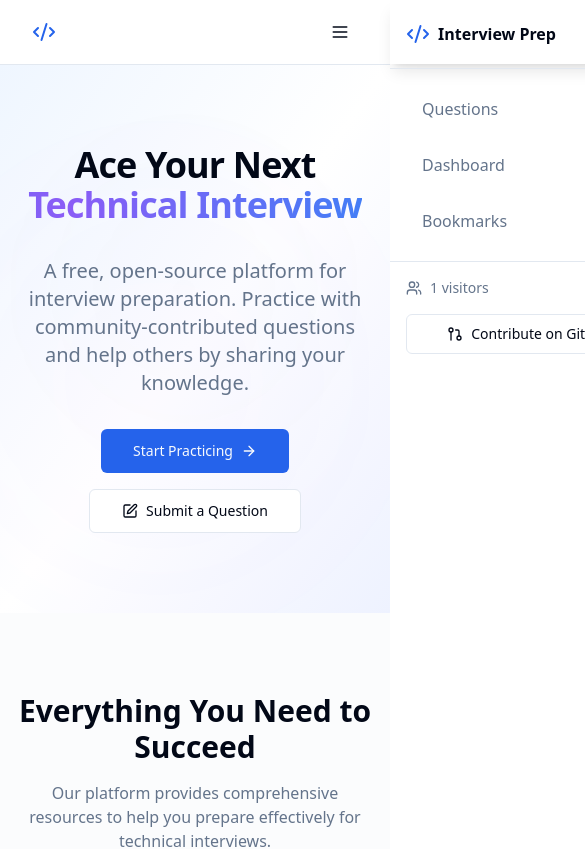
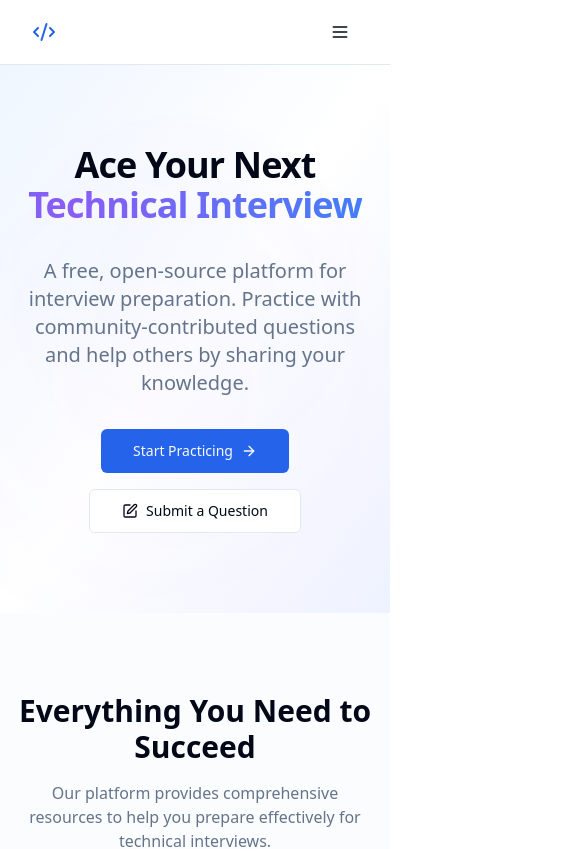
Before and after one commit to Tusha435/DataScience_Interview_Prep, a Next.js app in the folder interview-prep-platform/: page / in a window 390 px wide. Shown: the top 849 px of the page, 585 px wide, since content can reach past the window. Built offline with nearby package versions, Linux system fonts and the light colour scheme.

Commit message:
Fix mobile nav using shadcn Sheet component

```diff
--- a/interview-prep-platform/src/components/layout/MobileNav.tsx
+++ b/interview-prep-platform/src/components/layout/MobileNav.tsx
@@ -1,92 +1,48 @@
 "use client"
 
-import * as React from "react"
 import Link from "next/link"
 import { usePathname } from "next/navigation"
-import { Menu, X, Code2, Users, GitPullRequest } from "lucide-react"
+import { Menu, Code2, Users, GitPullRequest } from "lucide-react"
 
 import { Button } from "@/components/ui/button"
+import {
+  Sheet,
+  SheetContent,
+  SheetHeader,
+  SheetTitle,
+  SheetTrigger,
+} from "@/components/ui/sheet"
 import { NAV_LINKS } from "@/lib/constants"
 import { cn } from "@/lib/utils"
 import { useAuth } from "@/hooks/useAuth"
 
 export function MobileNav() {
-  const [isOpen, setIsOpen] = React.useState(false)
   const pathname = usePathname()
   const { visitorCount } = useAuth()
 
-  // Close menu when route changes
-  React.useEffect(() => {
-    setIsOpen(false)
-  }, [pathname])
-
-  // Prevent body scroll when menu is open
-  React.useEffect(() => {
-    if (isOpen) {
-      document.body.style.overflow = "hidden"
-    } else {
-      document.body.style.overflow = "unset"
-    }
-    return () => {
-      document.body.style.overflow = "unset"
-    }
-  }, [isOpen])
-
   return (
-    <div className="md:hidden">
-      <Button
-        variant="ghost"
-        size="icon"
-        className="h-9 w-9 relative z-[60]"
-        onClick={() => setIsOpen(!isOpen)}
-        aria-label={isOpen ? "Close menu" : "Open menu"}
-      >
-        {isOpen ? <X className="h-5 w-5" /> : <Menu className="h-5 w-5" />}
+    <Sheet>
+      <SheetTrigger asChild>
+        <Button variant="ghost" size="icon" className="md:hidden h-9 w-9">
+          <Menu className="h-5 w-5" />
+          <span className="sr-only">Open menu</span>
         </Button>
-
-      {/* Overlay */}
-      {isOpen && (
-        <div
-          className="fixed inset-0 z-[55] bg-black/50"
-          onClick={() => setIsOpen(false)}
-        />
-      )}
-
-      {/* Menu Panel */}
-      <div
-        className={cn(
-          "fixed top-0 right-0 h-full w-[280px] z-[60] bg-background shadow-lg transform transition-transform duration-300 ease-in-out",
-          isOpen ? "translate-x-0" : "translate-x-full"
-        )}
-      >
-        <div className="flex flex-col h-full">
-          {/* Header */}
-          <div className="flex items-center justify-between p-4 border-b">
-            <Link
-              href="/"
-              className="flex items-center gap-2"
-              onClick={() => setIsOpen(false)}
-            >
+      </SheetTrigger>
+      <SheetContent side="right" className="w-[280px] sm:w-[320px]">
+        <SheetHeader>
+          <SheetTitle>
+            <Link href="/" className="flex items-center gap-2">
               <Code2 className="h-6 w-6 text-primary" />
               <span className="font-bold">Interview Prep</span>
             </Link>
-            <Button
-              variant="ghost"
-              size="icon"
-              className="h-9 w-9"
-              onClick={() => setIsOpen(false)}
-            >
-              <X className="h-5 w-5" />
-            </Button>
-          </div>
+          </SheetTitle>
+        </SheetHeader>
 
-          {/* Navigation Links */}
-          <nav className="flex-1 p-4 space-y-2">
+        <nav className="flex flex-col gap-2 mt-8">
           {NAV_LINKS.map((link) => (
             <Link
               key={link.href}
               href={link.href}
-                onClick={() => setIsOpen(false)}
               className={cn(
                 "block py-3 px-4 rounded-lg text-base font-medium transition-colors",
                 pathname === link.href
@@ -99,30 +55,25 @@ export function MobileNav() {
           ))}
         </nav>
 
-          {/* Footer */}
-          <div className="p-4 border-t space-y-4">
-            {/* Visitor Counter */}
+        <div className="absolute bottom-8 left-6 right-6 space-y-4">
           <div className="flex items-center gap-2 text-sm text-muted-foreground">
             <Users className="h-4 w-4" />
             <span>{visitorCount.toLocaleString()} visitors</span>
           </div>
 
-            {/* Contribute Button */}
           <Button asChild variant="outline" className="w-full">
             <a
               href="https://github.com/Tusha435/DataScience_Interview_Prep"
               target="_blank"
               rel="noopener noreferrer"
               className="flex items-center justify-center gap-2"
-                onClick={() => setIsOpen(false)}
             >
               <GitPullRequest className="h-4 w-4" />
               Contribute on GitHub
             </a>
           </Button>
         </div>
-        </div>
-      </div>
-    </div>
+      </SheetContent>
+    </Sheet>
   )
 }
```
Lines whose indentation alone changed are shown as unchanged.
